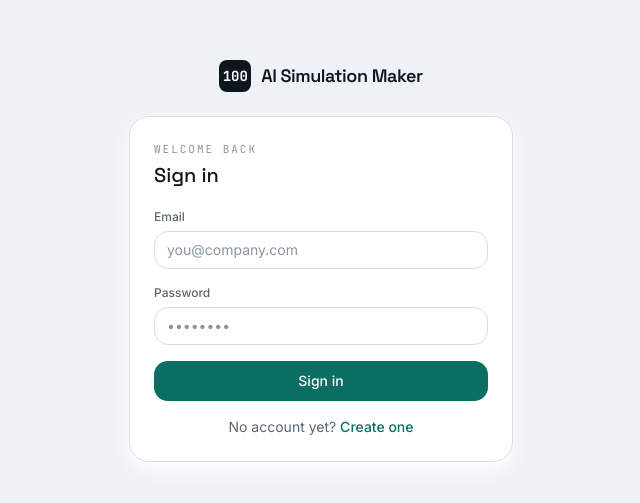
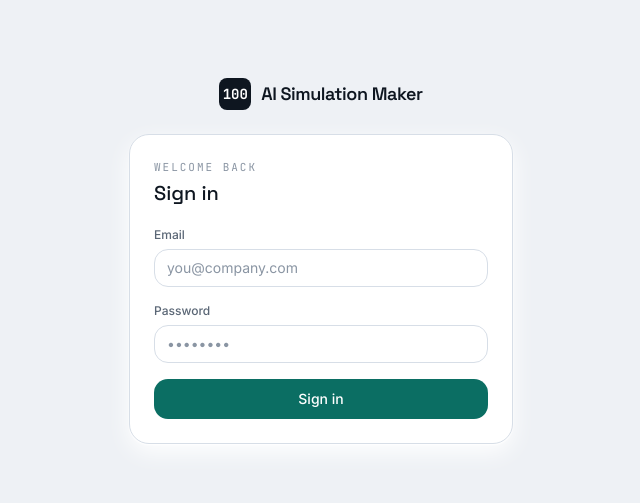
Before and after one commit to ashunegi-kognoz/Simulation-Generator, a React (Vite) app in the folder frontend/: page / in a window 1280 px wide. Shown: the part 139-642 px from the top of the page, without its empty margins (319-959 px from the left). Built offline with nearby package versions, Linux system fonts and the light colour scheme; no server answers; the HTML template or start-up script is replaced by a standard one.

Commit message:
hide create account option

```diff
--- a/frontend/src/pages/Login.tsx
+++ b/frontend/src/pages/Login.tsx
@@ -90,7 +90,7 @@ export function Login({ onAuthed }: { onAuthed: (auth: AuthResponse) => void })
             </button>
           </div>
 
-          <div className="mt-4 text-center text-sm text-muted">
+          {/* <div className="mt-4 text-center text-sm text-muted">
             {mode === "login" ? "No account yet?" : "Already have an account?"}{" "}
             <button
               className="font-medium text-petrol hover:text-petrol-hover"
@@ -101,7 +101,7 @@ export function Login({ onAuthed }: { onAuthed: (auth: AuthResponse) => void })
             >
               {mode === "login" ? "Create one" : "Sign in"}
             </button>
-          </div>
+          </div> */}
         </div>
       </div>
     </div>
```
